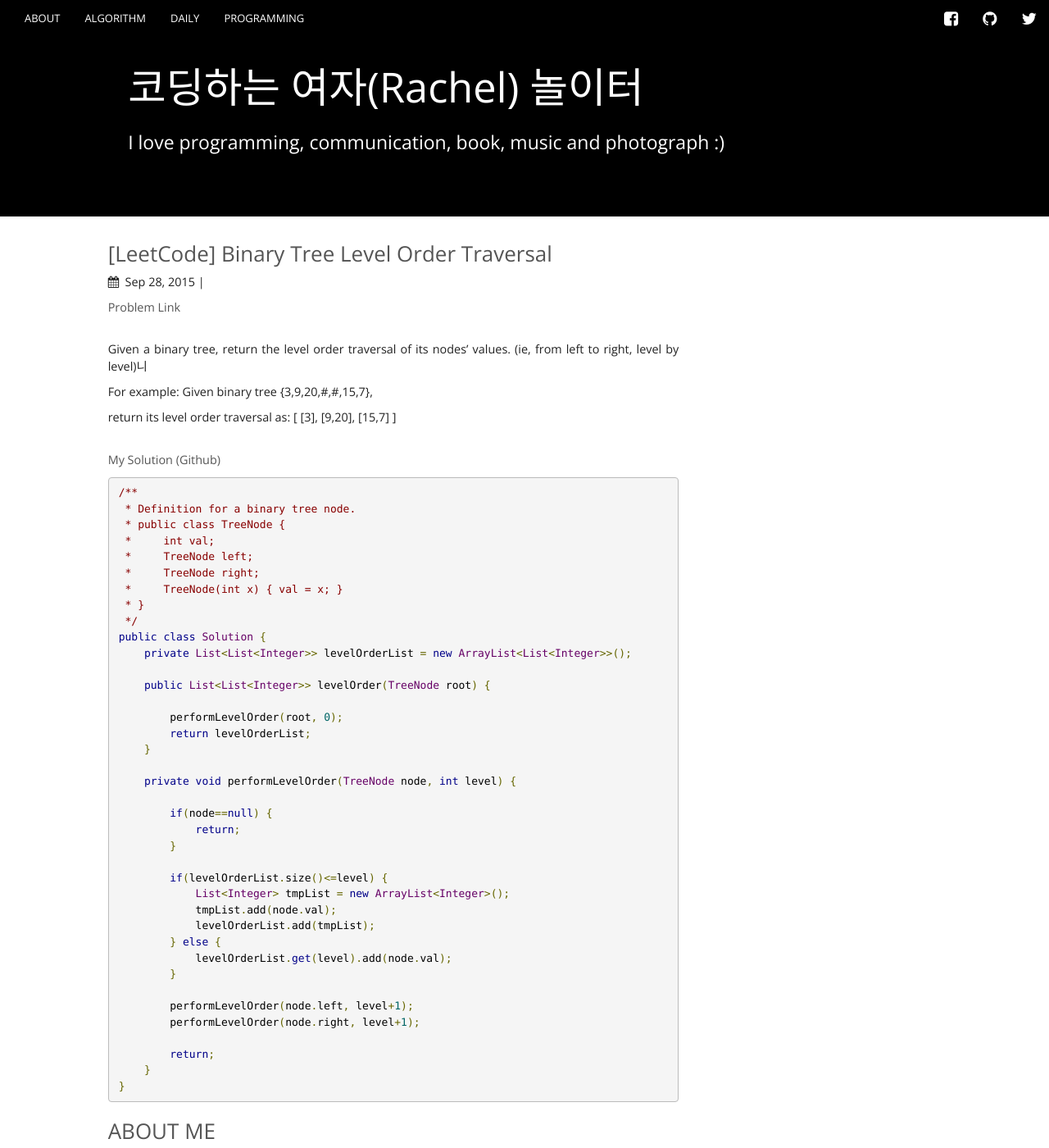
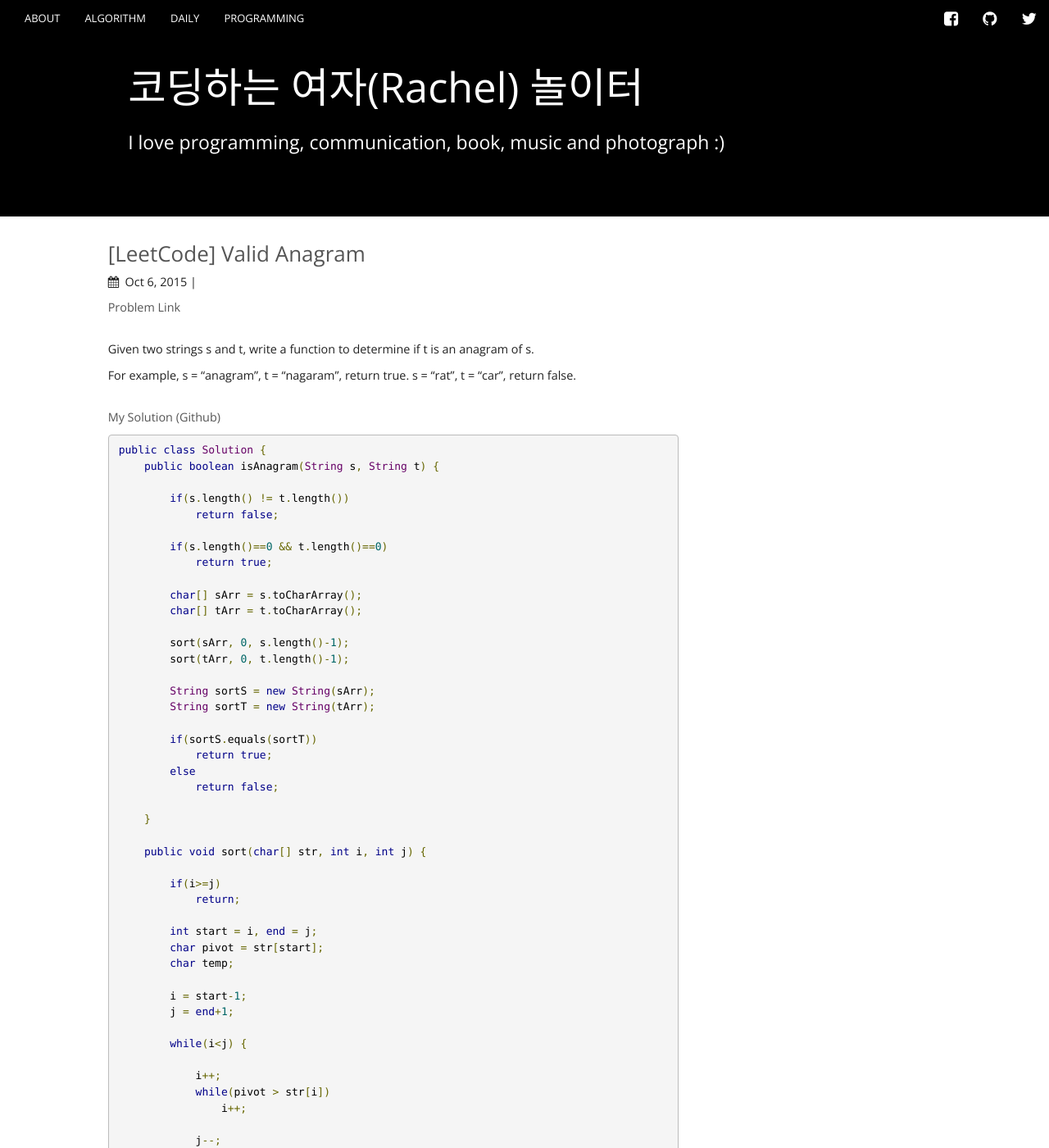
Before and after one commit to gudnam/mjpark03.github.io, a Jekyll site: the page built from index.html, in a window 1280 px wide and 1400 px high. Shown: the whole window at 82% size. Built offline with Jekyll 4.4.1, drawn with Linux system fonts in a browser that asks for light colours; nearby versions of some CDN libraries; some of the changed text lies outside the part shown.

Commit message:
algorithm/002 - LeetCode] Valid Anagram

```diff
--- a/_posts/2015-09-27-algorithm-001.markdown
+++ b/_posts/2015-09-27-algorithm-001.markdown
@@ -13,7 +13,7 @@ permalink: algorithm/001
 <a href='https://leetcode.com/problems/binary-tree-level-order-traversal/'>Problem Link</a>
 <br/><br/>
 
-Given a binary tree, return the level order traversal of its nodes' values. (ie, from left to right, level by level)니
+Given a binary tree, return the level order traversal of its nodes' values. (ie, from left to right, level by level)
 
 For example:
 Given binary tree {3,9,20,#,#,15,7},
--- /dev/null
+++ b/_posts/2015-10-06-algorithm-002.markdown
@@ -0,0 +1,83 @@
+---
+layout: post
+title:  "[LeetCode] Valid Anagram"
+date:   2015-10-06 15:26:00
+categories: algorithm
+author: Rachel Park
+comments: true
+tags: [algorithm]
+permalink: algorithm/002
+---
+
+
+<a href='https://leetcode.com/problems/valid-anagram/'>Problem Link</a>
+<br/><br/>
+
+Given two strings s and t, write a function to determine if t is an anagram of s.
+
+For example,
+s = "anagram", t = "nagaram", return true.
+s = "rat", t = "car", return false.
+<br/><br/>
+
+<a href='https://github.com/mjpark03/leetcode/blob/master/valid-anagram.java'>My Solution (Github)</a>
+{% highlight text %}
+public class Solution {
+    public boolean isAnagram(String s, String t) {
+
+        if(s.length() != t.length())
+            return false;
+
+        if(s.length()==0 && t.length()==0)
+            return true;
+
+        char[] sArr = s.toCharArray();
+        char[] tArr = t.toCharArray();
+
+        sort(sArr, 0, s.length()-1);
+        sort(tArr, 0, t.length()-1);
+
+        String sortS = new String(sArr);
+        String sortT = new String(tArr);
+
+        if(sortS.equals(sortT))
+            return true;
+        else
+            return false;
+
+    }
+
+    public void sort(char[] str, int i, int j) {
+
+        if(i>=j)
+            return;
+
+        int start = i, end = j;
+        char pivot = str[start];
+        char temp;
+
+        i = start-1;
+        j = end+1;
+
+        while(i<j) {
+
+            i++;
+            while(pivot > str[i])
+                i++;
+
+            j--;
+            while(pivot < str[j])
+                j--;
+
+            if(i<=j) {
+                temp = str[j];
+                str[j] = str[i];
+                str[i] = temp;
+            }
+        }
+
+        sort(str, start, j);
+        sort(str, j+1, end);
+    }
+}
+{% endhighlight %}
```
